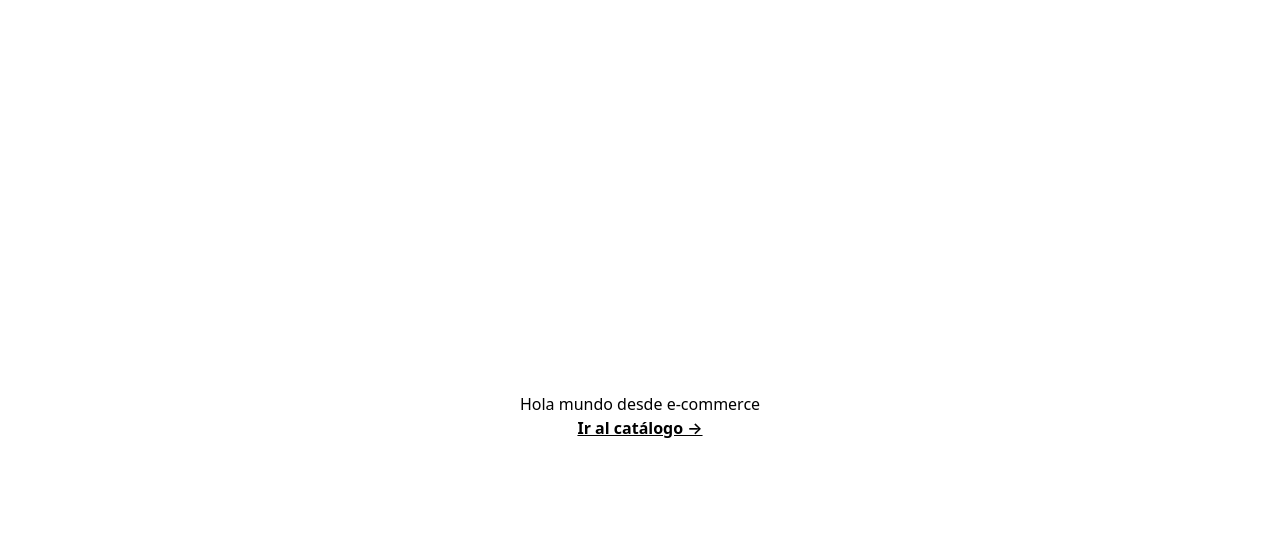
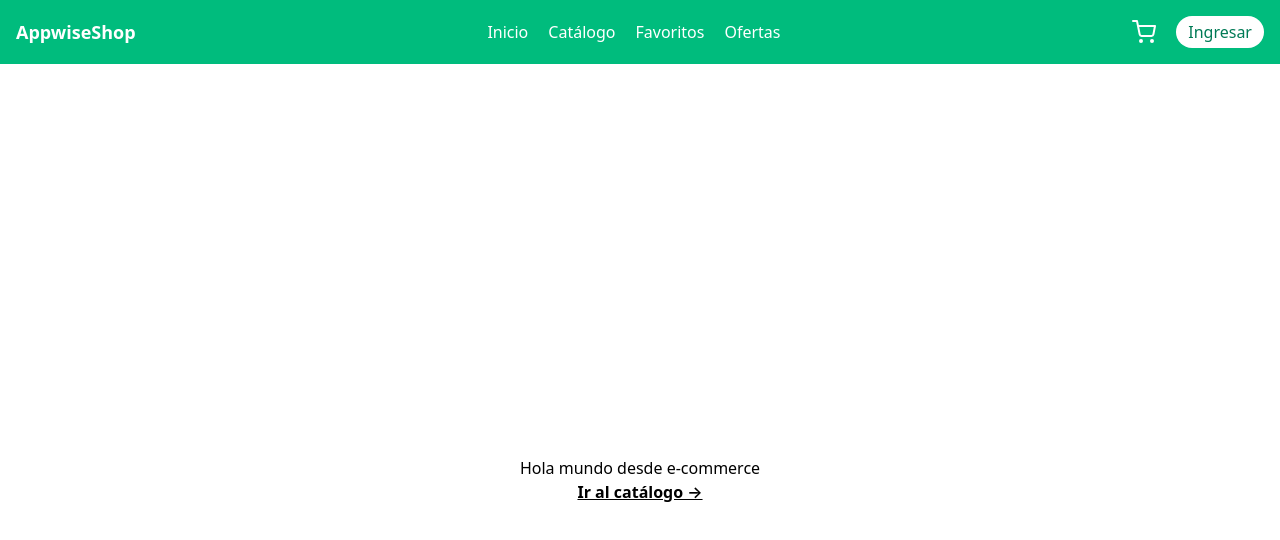
Before and after one commit to tomatorivera/appwise-ecommerce, a React (Vite) app: page / in a window 1280 px wide. Shown: the top 540 px of the page. Built offline with nearby package versions, Linux system fonts and the light colour scheme.

Commit message:
feat(nav): implementar navbar

```diff
--- a/package.json
+++ b/package.json
@@ -15,6 +15,7 @@
   "dependencies": {
     "react": "^19.2.6",
     "react-dom": "^19.2.6",
+    "react-feather": "^2.0.10",
     "react-router-dom": "^7.16.0"
   },
   "devDependencies": {
--- /dev/null
+++ b/src/components/navbar/Navbar.tsx
@@ -0,0 +1,58 @@
+import { ShoppingCart } from 'react-feather'
+import { Link } from 'react-router-dom'
+
+const Navbar = () => {
+  return (
+    <nav className="w-full bg-emerald-500 p-4">
+      <div className="max-w-7xl flex flex-col gap-4 justify-between items-center md:flex-row md:gap-0 mx-auto">
+        <h2 className="font-bold text-lg text-white">AppwiseShop</h2>
+
+        <ul className="flex items-center justify-center gap-5 text-white">
+          <li>
+            <Link
+              to="/"
+              className="cursor-pointer hover:underline hover:text-emerald-100 transition-all"
+            >
+              Inicio
+            </Link>
+          </li>
+          <li>
+            <Link
+              to="/catalogo"
+              className="cursor-pointer hover:underline hover:text-emerald-100 transition-all"
+            >
+              Catálogo
+            </Link>
+          </li>
+          <li>
+            <Link
+              to="/catalogo"
+              className="cursor-pointer hover:underline hover:text-emerald-100 transition-all"
+            >
+              Favoritos
+            </Link>
+          </li>
+          <li>
+            <Link
+              to="/catalogo"
+              className="cursor-pointer hover:underline hover:text-emerald-100 transition-all"
+            >
+              Ofertas
+            </Link>
+          </li>
+        </ul>
+
+        <section className="flex items-center gap-5">
+          <button className="cursor-pointer">
+            <ShoppingCart className="text-white hover:text-emerald-100 transition-colors" />
+          </button>
+          <button className="bg-white px-3 py-1 rounded-2xl text-emerald-700 cursor-pointer hover:bg-emerald-50 transition-colors">
+            Ingresar
+          </button>
+        </section>
+      </div>
+    </nav>
+  )
+}
+
+export default Navbar
--- a/src/layouts/MainLayout.tsx
+++ b/src/layouts/MainLayout.tsx
@@ -1,10 +1,14 @@
 import { Outlet } from 'react-router-dom'
+import Navbar from '../components/navbar/Navbar'
 
 const MainLayout = () => {
   return (
-    <div className="max-w-7xl mx-auto p-4">
-      <Outlet />
-    </div>
+    <>
+      <Navbar />
+      <div className="max-w-7xl mx-auto p-4">
+        <Outlet />
+      </div>
+    </>
   )
 }
 
```
Also changed, not shown: 2 other files (tests, documents, lock files or other folders).
